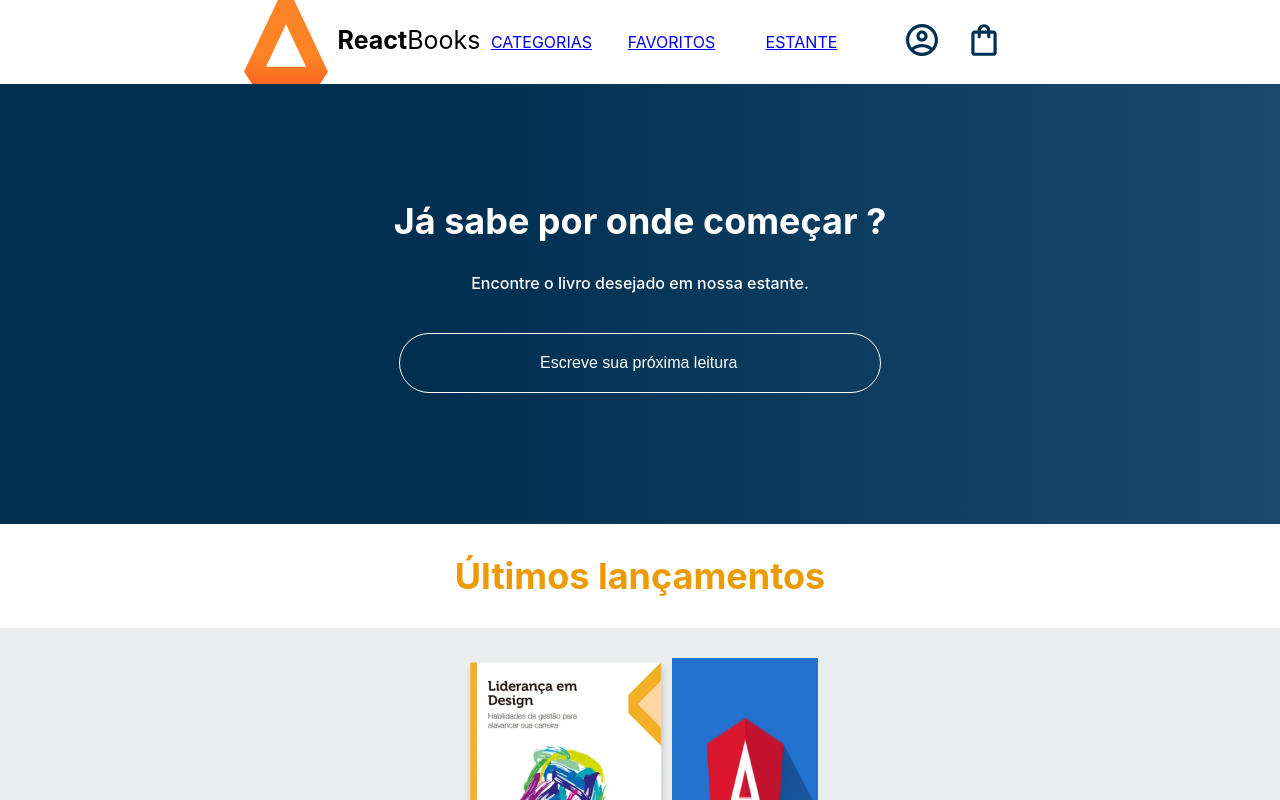
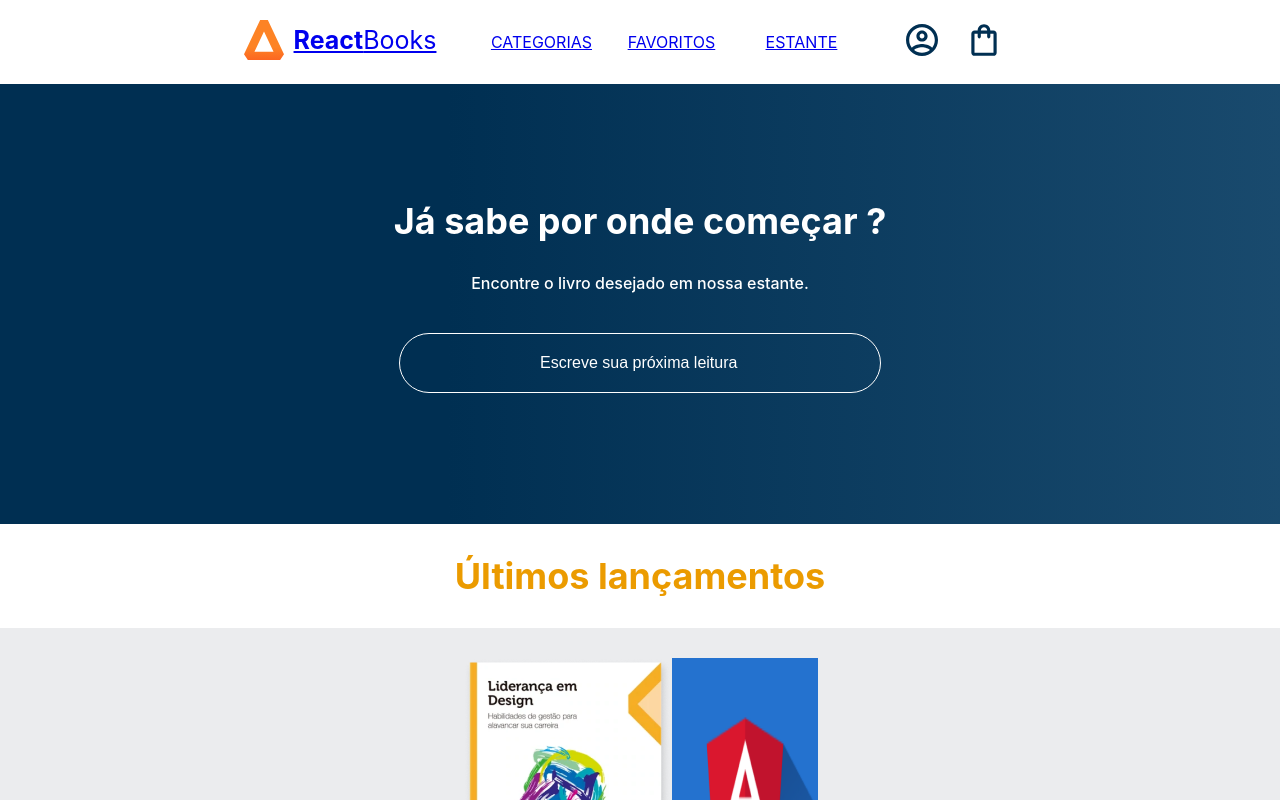
Before and after one commit to leozmartini/react-books, a React (Create React App) app: page / in a window 1280 px wide. Shown: the top 800 px of the page. Built offline with nearby package versions, Linux system fonts and the light colour scheme.

Commit message:
Header global e Links atualizados

```diff
--- a/src/App.js
+++ b/src/App.js
@@ -1,5 +1,4 @@
 import styled from 'styled-components';
-import Header from './components/Header'
 import Search from './components/Search';
 import LastReleases from './components/LastReleases';
 
@@ -13,7 +12,6 @@ const AppContainer = styled.div`
 function App() {
   return (
     <AppContainer>
-      <Header/>
       <Search />
       <LastReleases />
     </AppContainer>
--- a/src/components/Header/index.js
+++ b/src/components/Header/index.js
@@ -2,6 +2,7 @@ import styled from 'styled-components';
 import Logo from '../Logo';
 import HeaderOptions from '../HeaderOptions';
 import HeaderIcons from '../HeaderIcons';
+import { Link } from 'react-router-dom';
 
 const HeaderConainter = styled.header`
   background-color: white;
@@ -12,9 +13,9 @@ const HeaderConainter = styled.header`
 function Header() {
     return (
         <HeaderConainter>
-        <Logo></Logo>
-        <HeaderOptions></HeaderOptions>
-        <HeaderIcons></HeaderIcons>
+        <Link to="/"> <Logo/> </Link>
+        <HeaderOptions/>
+        <HeaderIcons/>
       </HeaderConainter>
     )
 }
--- a/src/index.js
+++ b/src/index.js
@@ -4,6 +4,7 @@ import App from './App';
 import reportWebVitals from './reportWebVitals';
 import { createGlobalStyle } from 'styled-components';
 import { BrowserRouter, Routes, Route } from 'react-router-dom';
+import Header from './components/Header';
 
 const GlobalStyle = createGlobalStyle`
   body {
@@ -30,6 +31,7 @@ root.render(
   <React.StrictMode>
     <GlobalStyle />
       <BrowserRouter>
+        <Header/>
         <Routes>
           <Route path="/" element={ <App/> } />
           <Route path="/categorias" element={ <p>Categorias</p> } />
```
